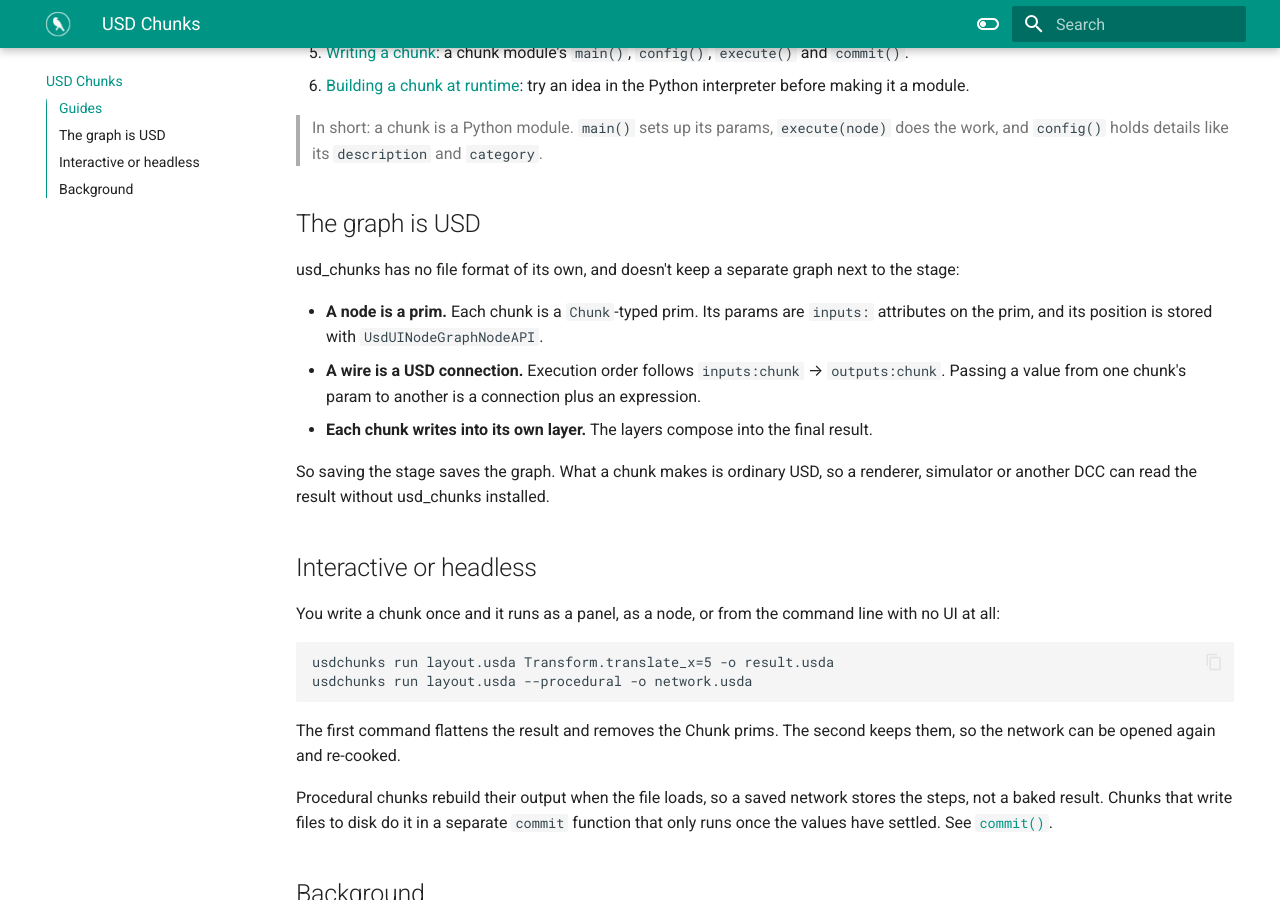
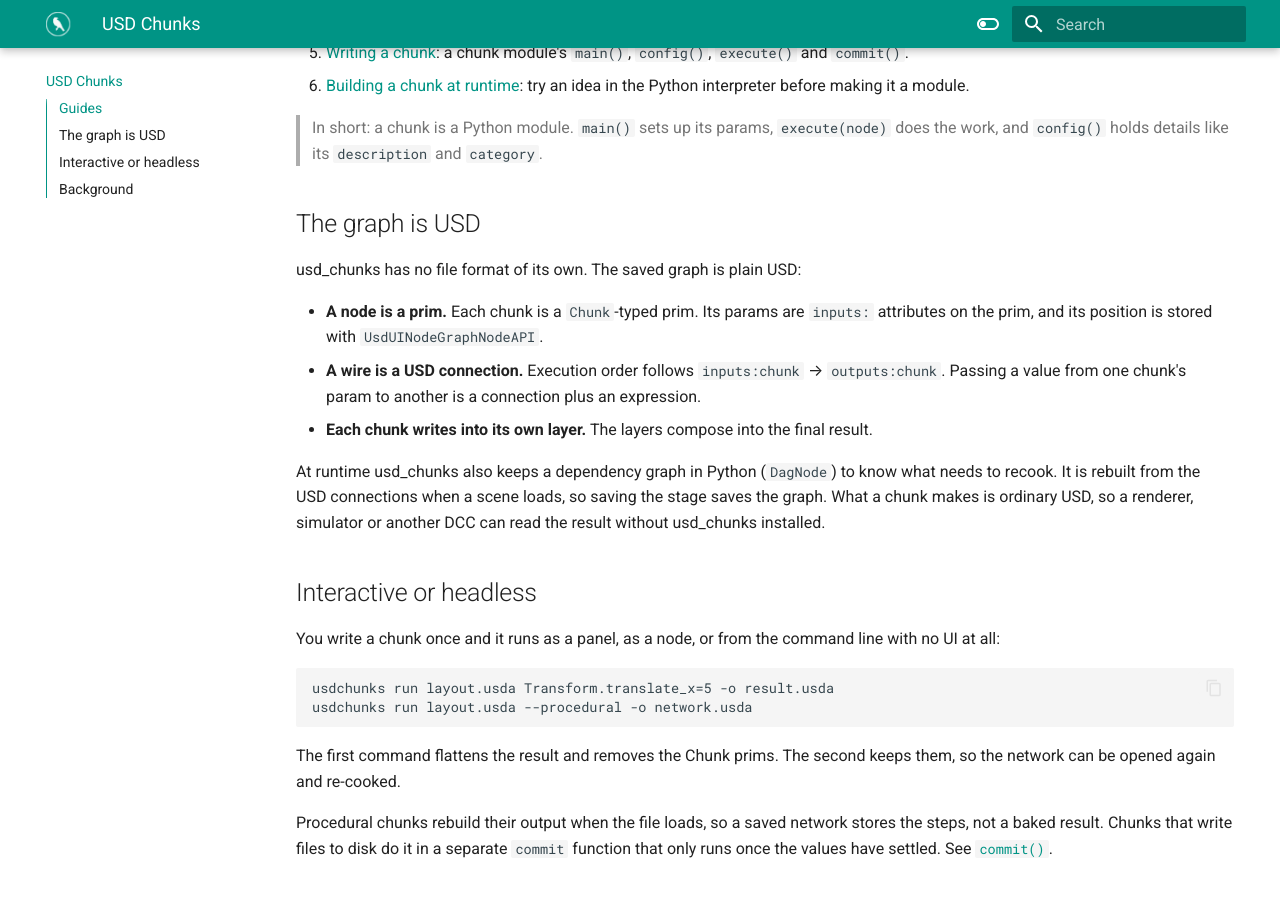
Before and after one commit to HuginStudios/usd_chunks, an MkDocs documentation site: the page built from docs/index.md, in a window 1280 px wide and 900 px high, scrolled down 506 px. Built offline with MkDocs 1.6.1 and Material for MkDocs 9.7.7, drawn with Linux system fonts in a browser that asks for light colours.

Commit message:
Docs: drop View/ChunkGroup from README, mention the Python DAG in index

```diff
--- a/docs/index.md
+++ b/docs/index.md
@@ -26,8 +26,7 @@ screen.
 
 ## The graph is USD
 
-usd_chunks has no file format of its own, and doesn't keep a separate graph next to the
-stage:
+usd_chunks has no file format of its own. The saved graph is plain USD:
 
 - **A node is a prim.** Each chunk is a `Chunk`-typed prim. Its params are `inputs:`
   attributes on the prim, and its position is stored with `UsdUINodeGraphNodeAPI`.
@@ -35,7 +34,9 @@ stage:
   Passing a value from one chunk's param to another is a connection plus an expression.
 - **Each chunk writes into its own layer.** The layers compose into the final result.
 
-So saving the stage saves the graph. What a chunk makes is ordinary USD, so a renderer,
+At runtime usd_chunks also keeps a dependency graph in Python (`DagNode`) to know what
+needs to recook. It is rebuilt from the USD connections when a scene loads, so saving the
+stage saves the graph. What a chunk makes is ordinary USD, so a renderer,
 simulator or another DCC can read the result without usd_chunks installed.
 
 ## Interactive or headless
```
Also changed, not shown: README.md (+0 -11 lines).
